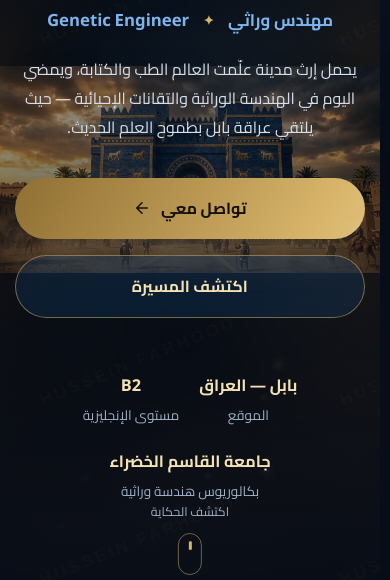
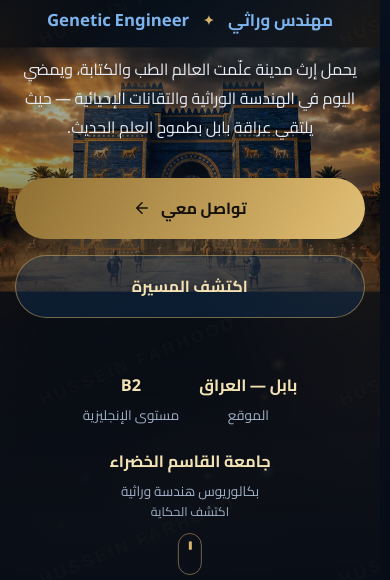
Before and after one commit to Hussein911911/Farhood-CV, a website: page index.html in a window 390 px wide. Shown: the part 264-844 px from the top of the page. Drawn offline with Linux system fonts and the light colour scheme.

Commit message:
style: larger, sharper hero gate on mobile with balanced veil for text legibility
- Mobile hero image scaled to 1.18 while keeping full gate visible (blurred backdrop fills edges)
- Add contrast/saturation/brightness filters for perceived sharpness on all screens
- Lighten center veil stop so the gate reads clearly; keep dark edges for text
- Stronger subtitle text shadow to preserve readability over the brighter image

Co-authored-by: arena-agent <297053741+arena-agent@users.noreply.github.com>

```diff
--- a/css/style.css
+++ b/css/style.css
@@ -302,18 +302,23 @@ body.menu-open .mobile-menu__links a:nth-child(7) { transition-delay: 0.46s; }
 .hero__bg img {
   position: relative; z-index: 1;
   width: 100%; height: 100%; object-fit: cover; object-position: center; transform: scale(1);
+  filter: contrast(1.06) saturate(1.08) brightness(1.02);
   animation: kenburns 26s var(--ease) infinite alternate;
 }
 @keyframes kenburns { from { transform: scale(1) translateY(-0.8%); } to { transform: scale(1.08) translateY(0.8%); } }
-/* على الشاشات العمودية تُعرض البوابة كاملة بدون قصّ، والخلفية الضبابية تكمّل المشهد */
+/* على الشاشات العمودية: بوابة أكبر وأوضح، والخلفية الضبابية تكمّل الحواف */
 @media (max-width: 860px) {
-  .hero__bg img { object-fit: contain; object-position: center; animation: none; transform: none; }
+  .hero__bg img {
+    object-fit: contain; object-position: center; animation: none;
+    transform: scale(1.18);
+    filter: contrast(1.09) saturate(1.12) brightness(1.05);
+  }
 }
 .hero__dust { position: absolute; inset: 0; z-index: 1; width: 100%; height: 100%; pointer-events: none; }
 .hero__veil {
   position: absolute; inset: 0; z-index: 1;
-  background: linear-gradient(180deg, rgba(7, 13, 24, 0.72) 0%, rgba(7, 13, 24, 0.35) 38%, rgba(7, 13, 24, 0.78) 78%, var(--bg) 100%),
-    radial-gradient(ellipse 70% 55% at 50% 45%, rgba(18, 58, 102, 0.25), transparent 75%);
+  background: linear-gradient(180deg, rgba(7, 13, 24, 0.74) 0%, rgba(7, 13, 24, 0.26) 38%, rgba(7, 13, 24, 0.8) 80%, var(--bg) 100%),
+    radial-gradient(ellipse 70% 55% at 50% 45%, rgba(18, 58, 102, 0.22), transparent 75%);
 }
 .hero__content { position: relative; z-index: 2; text-align: center; }
 .hero__eyebrow {
@@ -338,7 +343,7 @@ body.menu-open .mobile-menu__links a:nth-child(7) { transition-delay: 0.46s; }
   font-size: clamp(1.05rem, 2.6vw, 1.4rem); color: var(--lapis-bright); margin-bottom: 20px;
 }
 .hero__role i { color: var(--gold); font-style: normal; font-size: 0.8rem; }
-.hero__subtitle { max-width: 660px; margin: 0 auto 36px; color: #d5deeb; font-size: clamp(1rem, 2.4vw, 1.13rem); text-shadow: 0 2px 18px rgba(0, 0, 0, 0.5); }
+.hero__subtitle { max-width: 660px; margin: 0 auto 36px; color: #e4ebf5; font-size: clamp(1rem, 2.4vw, 1.13rem); text-shadow: 0 2px 10px rgba(0, 0, 0, 0.85), 0 5px 26px rgba(0, 0, 0, 0.6); }
 .hero__cta { display: flex; justify-content: center; flex-wrap: wrap; gap: 16px; margin-bottom: 54px; }
 .hero__meta { display: flex; align-items: center; justify-content: center; gap: clamp(16px, 4vw, 40px); flex-wrap: wrap; }
 .hero__meta-item { display: flex; flex-direction: column; gap: 2px; }
```
